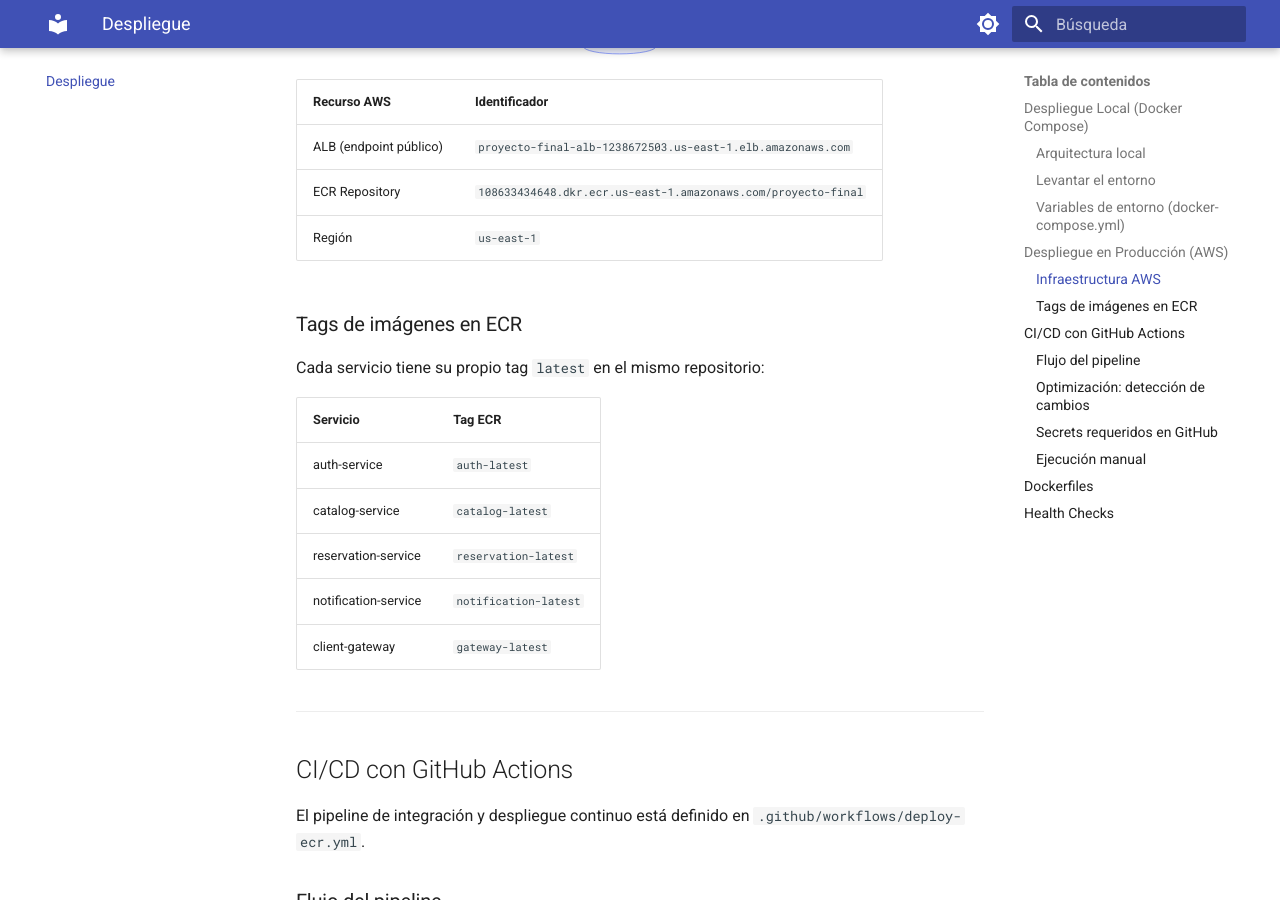
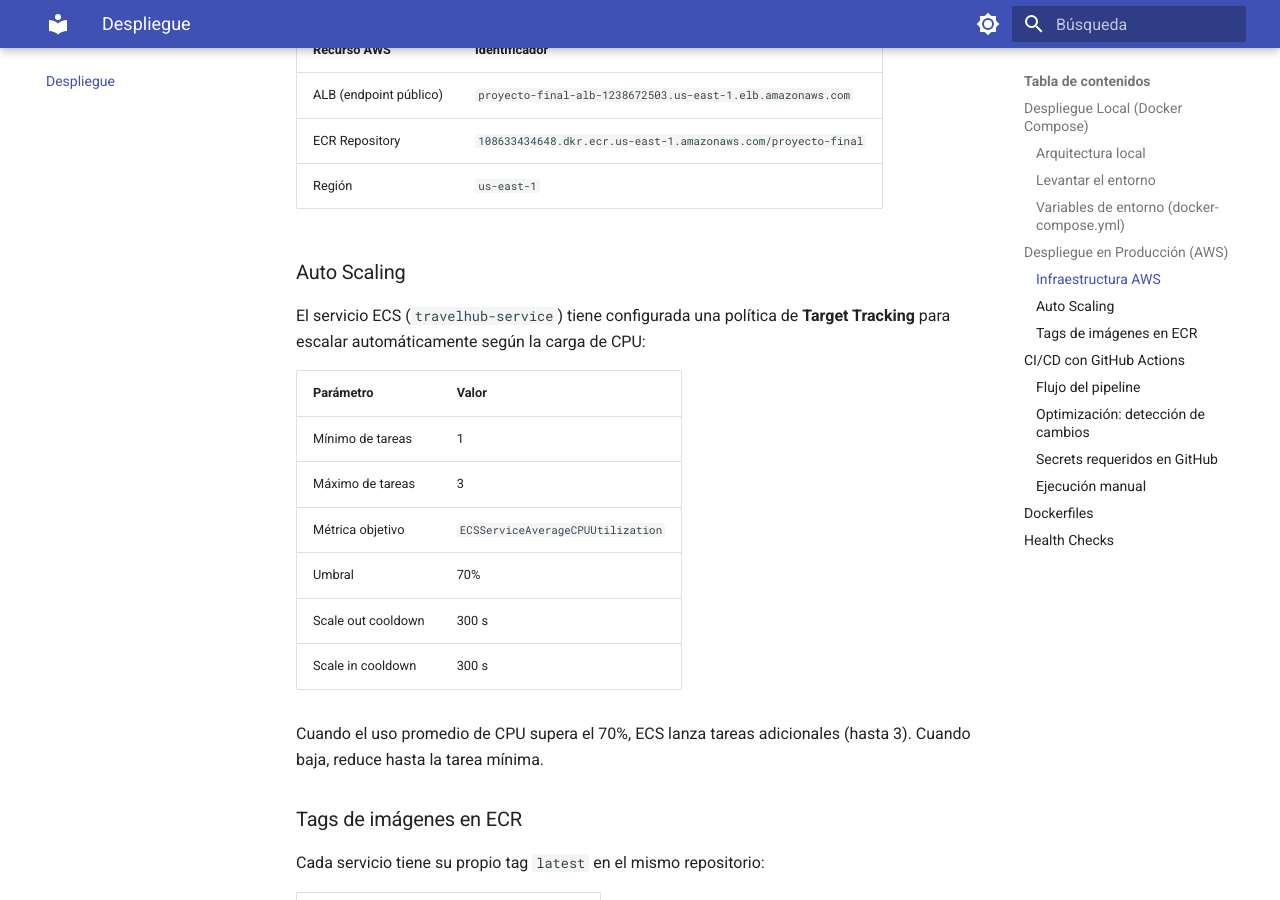
Before and after one commit to afvelezUniandes/proyecto-final, an MkDocs documentation site: the page built from docs/despliegue.md, in a window 1280 px wide and 900 px high, scrolled down 2205 px. Built offline with MkDocs 1.6.1 and Material for MkDocs 9.7.7, drawn with Linux system fonts in a browser that asks for light colours.

Commit message:
feat: update database schema for catalog-service and add auto scaling details in deployment documentation

```diff
--- a/docs/despliegue.md
+++ b/docs/despliegue.md
@@ -69,6 +69,10 @@ graph TB
         ECS_GW --> ECS_Res["ECS Task: reservation-service\nPort 5002"]
         ECS_Notif["ECS Task: notification-service\nPort 5004"]
         ECS_Res --> ECS_Notif
+
+        subgraph AS["Auto Scaling — travelhub-service (1–3 tasks)"]
+            AS_Policy["Target Tracking\nCPU ≥ 70% → scale out\nCPU ↓ → scale in"]
+        end
     end
 
     ECS_Auth & ECS_Cat & ECS_Res & ECS_Notif --> RDS[("AWS RDS\nPostgreSQL 15")]
@@ -81,6 +85,21 @@ graph TB
 | ALB (endpoint público) | `proyecto-final-alb-1238672503.us-east-1.elb.amazonaws.com`   |
 | ECR Repository         | `108633434648.dkr.ecr.us-east-1.amazonaws.com/proyecto-final` |
 | Región                 | `us-east-1`                                                   |
+
+### Auto Scaling
+
+El servicio ECS (`travelhub-service`) tiene configurada una política de **Target Tracking** para escalar automáticamente según la carga de CPU:
+
+| Parámetro          | Valor                             |
+| ------------------ | --------------------------------- |
+| Mínimo de tareas   | 1                                 |
+| Máximo de tareas   | 3                                 |
+| Métrica objetivo   | `ECSServiceAverageCPUUtilization` |
+| Umbral             | 70%                               |
+| Scale out cooldown | 300 s                             |
+| Scale in cooldown  | 300 s                             |
+
+Cuando el uso promedio de CPU supera el 70%, ECS lanza tareas adicionales (hasta 3). Cuando baja, reduce hasta la tarea mínima.
 
 ### Tags de imágenes en ECR
 
```
Also changed, not shown: docs/base-de-datos.md (+1 -1 lines).
